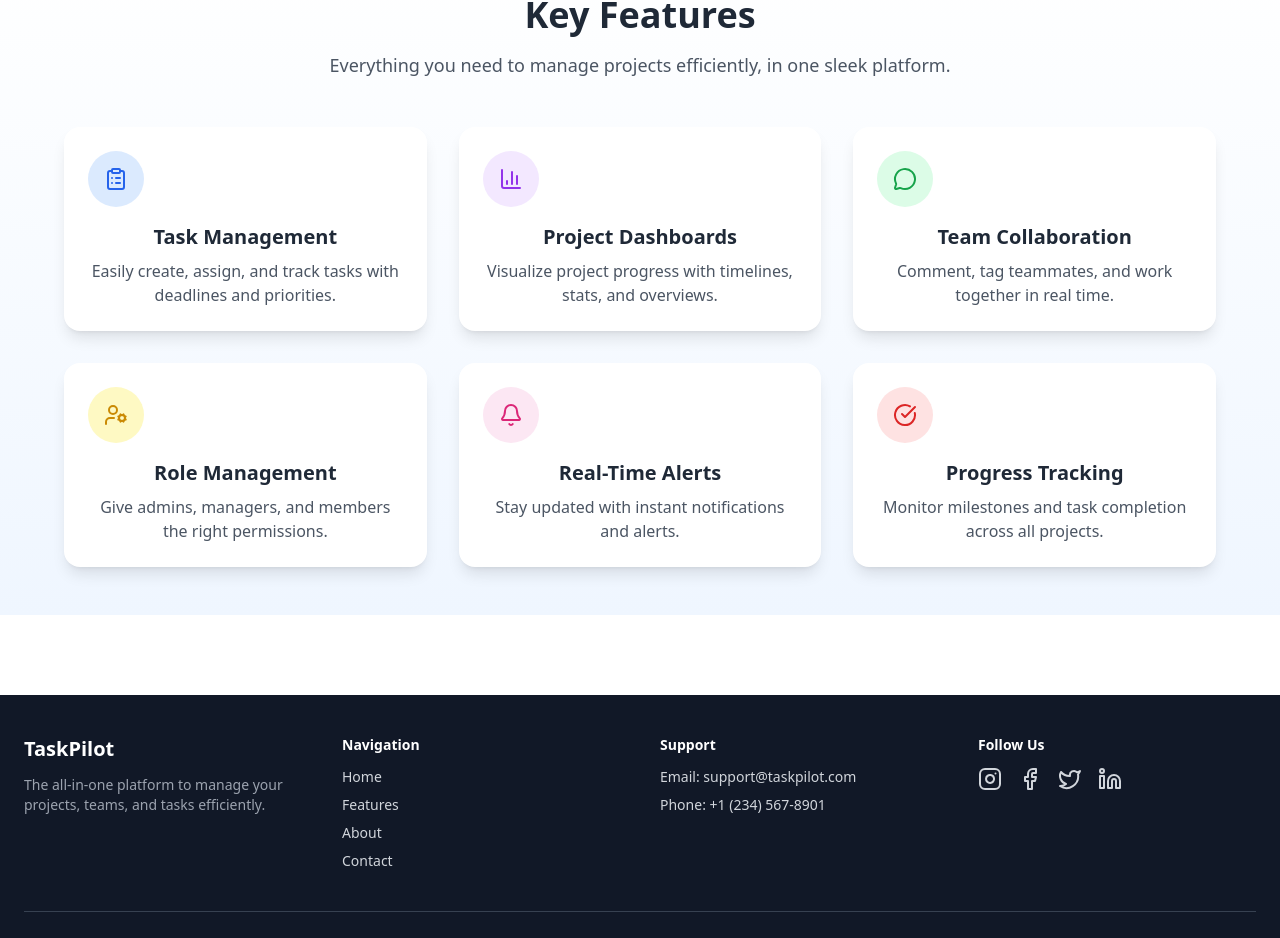
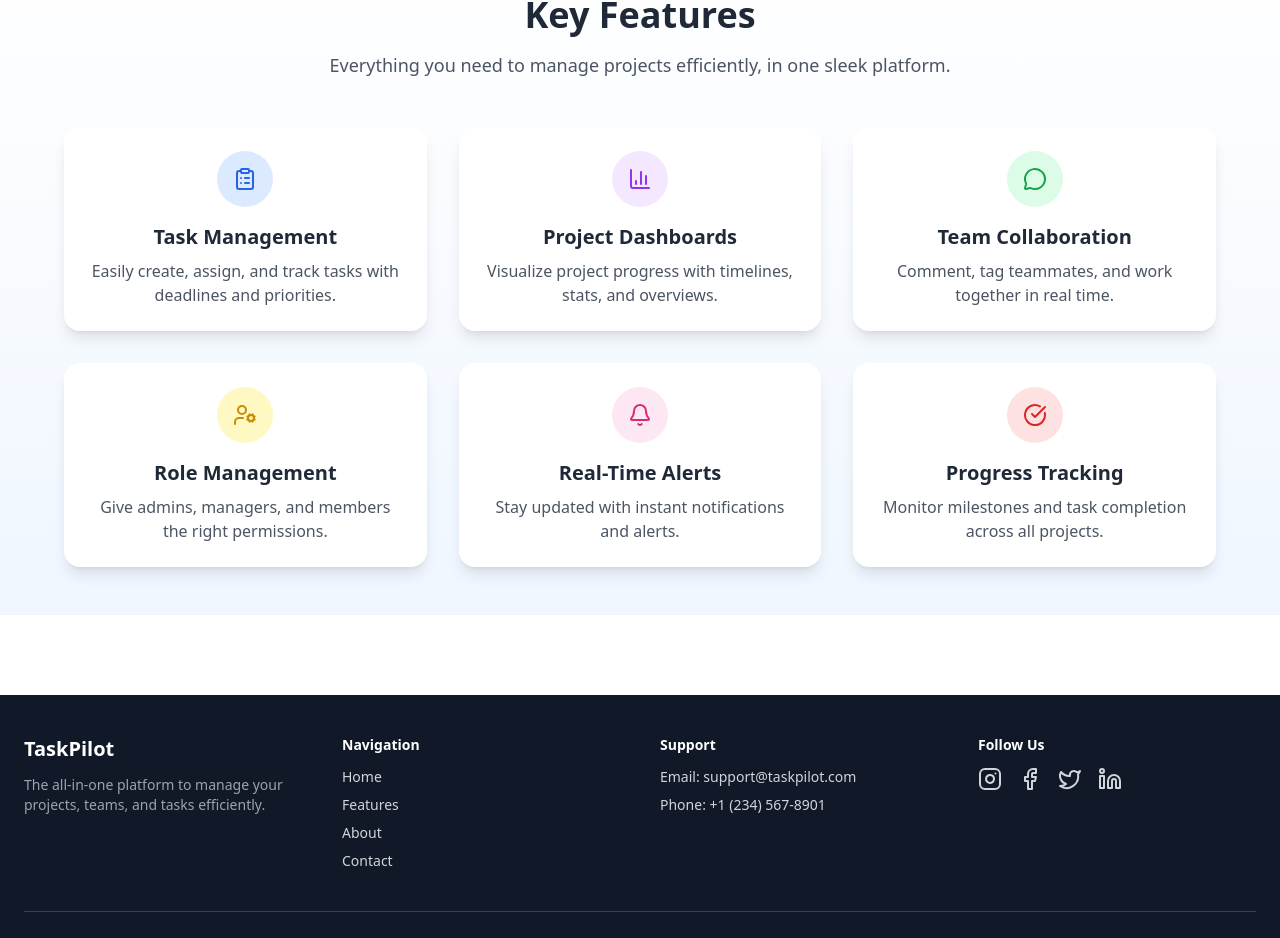
Before and after one commit to syed-asfar-ahmad/project-management-system, a React (Vite) app in the folder website/: page / in a window 1280 px wide. Shown: the part 767-1705 px from the top of the page. Built offline with nearby package versions, Linux system fonts and the light colour scheme.

Commit message:
Changed some icons position on Home Page

```diff
--- a/website/src/pages/Home.jsx
+++ b/website/src/pages/Home.jsx
@@ -50,69 +50,84 @@ export default function Home() {
       {/* Features Section */}
     <section className="py-12 px-6 bg-gradient-to-b from-white to-blue-50">
     <div className="max-w-6xl mx-auto text-center">
-            <h2 className="text-3xl md:text-4xl font-bold mb-4 animate-fade-in-up">Key Features</h2>
+        <h2 className="text-3xl md:text-4xl font-bold mb-4 animate-fade-in-up">
+        Key Features
+        </h2>
         <p className="text-gray-600 text-lg mb-12 animate-fade-in-up delay-200">
         Everything you need to manage projects efficiently, in one sleek platform.
         </p>
 
         <div className="grid gap-8 md:grid-cols-2 lg:grid-cols-3">
         {/* Feature Card 1 */}
-            <div className="bg-white p-6 rounded-2xl shadow-lg hover:shadow-xl transition duration-300 animate-fade-in-up delay-300">
-                <div className="w-14 h-14 bg-blue-100 text-blue-600 flex items-center justify-center rounded-full mb-4">
+        <div className="bg-white p-6 rounded-2xl shadow-lg hover:shadow-xl transition duration-300 animate-fade-in-up delay-300 text-center">
+            <div className="w-14 h-14 bg-blue-100 text-blue-600 flex items-center justify-center rounded-full mx-auto mb-4">
             <ClipboardList className="w-6 h-6" />
             </div>
             <h3 className="text-xl font-semibold mb-2">Task Management</h3>
-                <p className="text-gray-600">Easily create, assign, and track tasks with deadlines and priorities.</p>
+            <p className="text-gray-600">
+            Easily create, assign, and track tasks with deadlines and priorities.
+            </p>
         </div>
 
         {/* Feature Card 2 */}
-            <div className="bg-white p-6 rounded-2xl shadow-lg hover:shadow-xl transition duration-300 animate-fade-in-up delay-400">
-                <div className="w-14 h-14 bg-purple-100 text-purple-600 flex items-center justify-center rounded-full mb-4">
+        <div className="bg-white p-6 rounded-2xl shadow-lg hover:shadow-xl transition duration-300 animate-fade-in-up delay-400 text-center">
+            <div className="w-14 h-14 bg-purple-100 text-purple-600 flex items-center justify-center rounded-full mx-auto mb-4">
             <BarChart3 className="w-6 h-6" />
             </div>
             <h3 className="text-xl font-semibold mb-2">Project Dashboards</h3>
-                <p className="text-gray-600">Visualize project progress with timelines, stats, and overviews.</p>
+            <p className="text-gray-600">
+            Visualize project progress with timelines, stats, and overviews.
+            </p>
         </div>
 
         {/* Feature Card 3 */}
-            <div className="bg-white p-6 rounded-2xl shadow-lg hover:shadow-xl transition duration-300 animate-fade-in-up delay-500">
-                <div className="w-14 h-14 bg-green-100 text-green-600 flex items-center justify-center rounded-full mb-4">
+        <div className="bg-white p-6 rounded-2xl shadow-lg hover:shadow-xl transition duration-300 animate-fade-in-up delay-500 text-center">
+            <div className="w-14 h-14 bg-green-100 text-green-600 flex items-center justify-center rounded-full mx-auto mb-4">
             <MessageCircle className="w-6 h-6" />
             </div>
             <h3 className="text-xl font-semibold mb-2">Team Collaboration</h3>
-                <p className="text-gray-600">Comment, tag teammates, and work together in real time.</p>
+            <p className="text-gray-600">
+            Comment, tag teammates, and work together in real time.
+            </p>
         </div>
 
         {/* Feature Card 4 */}
-            <div className="bg-white p-6 rounded-2xl shadow-lg hover:shadow-xl transition duration-300 animate-fade-in-up delay-600">
-                <div className="w-14 h-14 bg-yellow-100 text-yellow-600 flex items-center justify-center rounded-full mb-4">
+        <div className="bg-white p-6 rounded-2xl shadow-lg hover:shadow-xl transition duration-300 animate-fade-in-up delay-600 text-center">
+            <div className="w-14 h-14 bg-yellow-100 text-yellow-600 flex items-center justify-center rounded-full mx-auto mb-4">
             <UserCog className="w-6 h-6" />
             </div>
             <h3 className="text-xl font-semibold mb-2">Role Management</h3>
-                <p className="text-gray-600">Give admins, managers, and members the right permissions.</p>
+            <p className="text-gray-600">
+            Give admins, managers, and members the right permissions.
+            </p>
         </div>
 
         {/* Feature Card 5 */}
-            <div className="bg-white p-6 rounded-2xl shadow-lg hover:shadow-xl transition duration-300 animate-fade-in-up delay-700">
-                <div className="w-14 h-14 bg-pink-100 text-pink-600 flex items-center justify-center rounded-full mb-4">
+        <div className="bg-white p-6 rounded-2xl shadow-lg hover:shadow-xl transition duration-300 animate-fade-in-up delay-700 text-center">
+            <div className="w-14 h-14 bg-pink-100 text-pink-600 flex items-center justify-center rounded-full mx-auto mb-4">
             <Bell className="w-6 h-6" />
             </div>
             <h3 className="text-xl font-semibold mb-2">Real-Time Alerts</h3>
-                <p className="text-gray-600">Stay updated with instant notifications and alerts.</p>
+            <p className="text-gray-600">
+            Stay updated with instant notifications and alerts.
+            </p>
         </div>
 
         {/* Feature Card 6 */}
-            <div className="bg-white p-6 rounded-2xl shadow-lg hover:shadow-xl transition duration-300 animate-fade-in-up delay-800">
-                <div className="w-14 h-14 bg-red-100 text-red-600 flex items-center justify-center rounded-full mb-4">
+        <div className="bg-white p-6 rounded-2xl shadow-lg hover:shadow-xl transition duration-300 animate-fade-in-up delay-800 text-center">
+            <div className="w-14 h-14 bg-red-100 text-red-600 flex items-center justify-center rounded-full mx-auto mb-4">
             <CheckCircle className="w-6 h-6" />
             </div>
             <h3 className="text-xl font-semibold mb-2">Progress Tracking</h3>
-                <p className="text-gray-600">Monitor milestones and task completion across all projects.</p>
+            <p className="text-gray-600">
+            Monitor milestones and task completion across all projects.
+            </p>
         </div>
         </div>
     </div>
     </section>
 
+
     </div>
   );
 }
```
Lines whose indentation alone changed are shown as unchanged.
